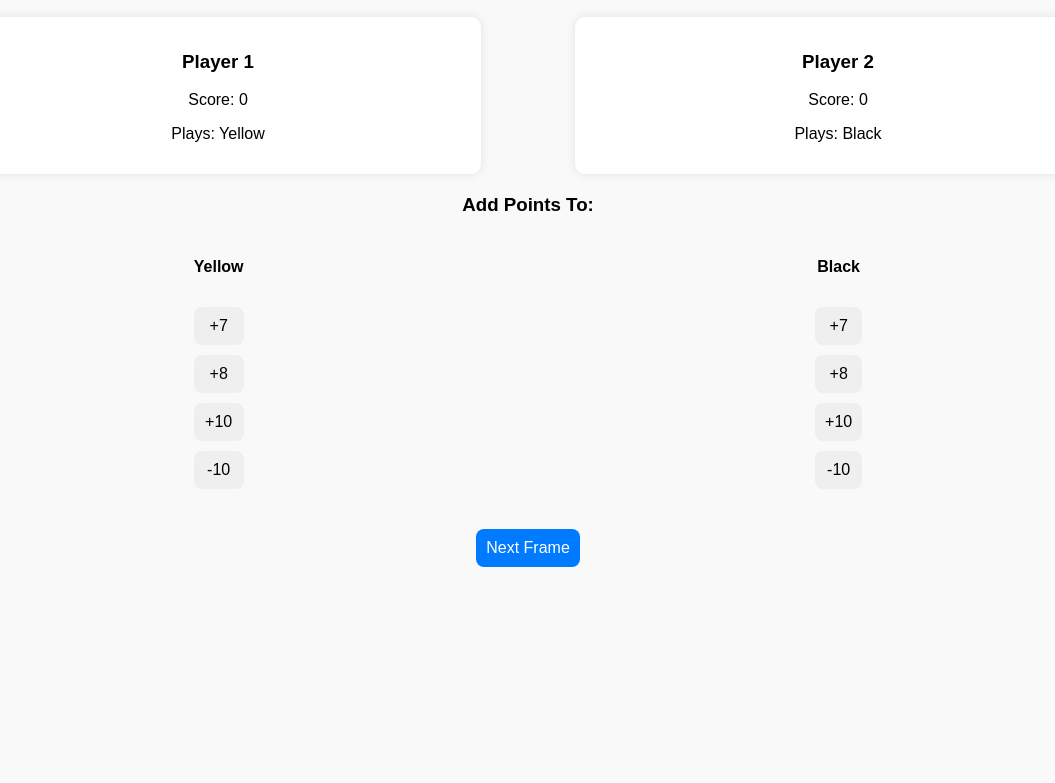
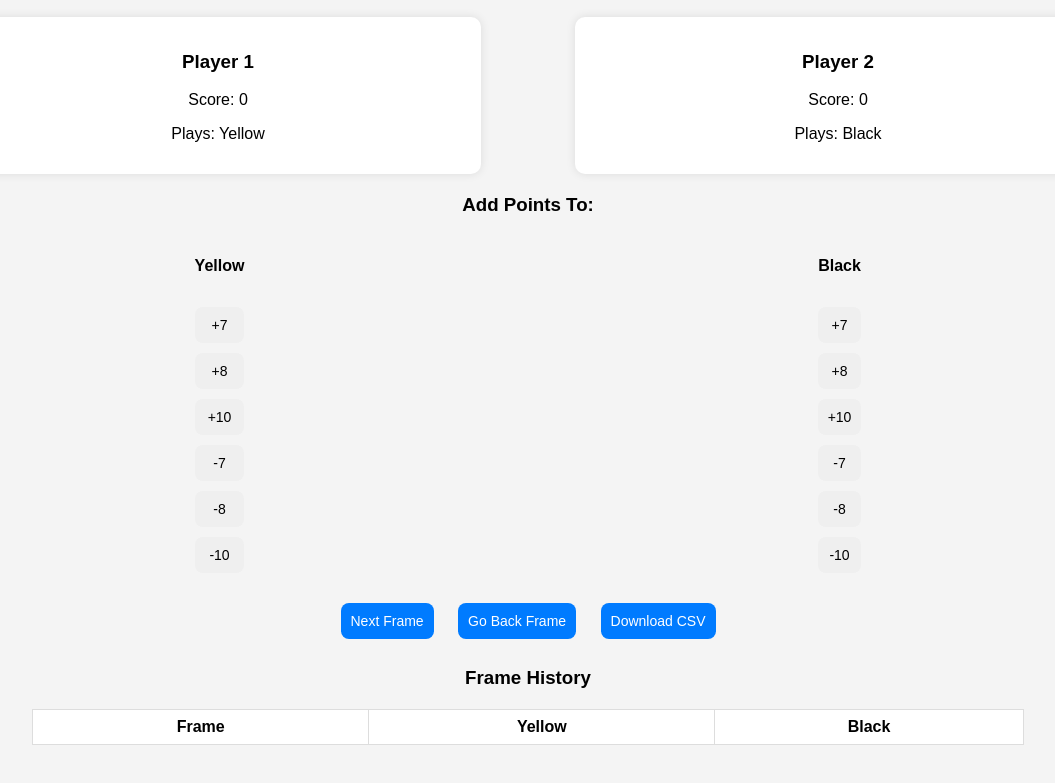
Before and after one commit to StevenPerry11/Shuffleboard-Scoreboard, a plain HTML site: page index.html in a window 1280 px wide. Shown: the part 131-914 px from the top of the page, without its empty margins (112-1167 px from the left). Before the commit the page ends 800 px from the top, so only its background shows below. Drawn offline with Linux system fonts and the light colour scheme.

Commit message:
Add files via upload

```diff
--- a/index.html
+++ b/index.html
@@ -2,10 +2,10 @@
 <!DOCTYPE html>
 <html lang="en">
 <head>
-    <meta charset="UTF-8">
-    <meta name="viewport" content="width=device-width, initial-scale=1.0">
+    <meta charset="UTF-8" />
+    <meta name="viewport" content="width=device-width, initial-scale=1.0"/>
     <title>ShuffleBoard ScoreMate</title>
-    <link rel="stylesheet" href="style.css">
+    <link rel="stylesheet" href="style.css" />
 </head>
 <body>
 <div class="container">
@@ -13,12 +13,12 @@
     <h2>Frame <span id="frame">1</span></h2>
 
     <div class="players">
-            <div class="player" id="player1">
+        <div class="player">
             <h3>Player 1</h3>
             <p>Score: <span id="score1">0</span></p>
             <p>Plays: <span id="disc1">Yellow</span></p>
         </div>
-            <div class="player" id="player2">
+        <div class="player">
             <h3>Player 2</h3>
             <p>Score: <span id="score2">0</span></p>
             <p>Plays: <span id="disc2">Black</span></p>
@@ -32,6 +32,8 @@
             <button onclick="addPoints('yellow', 7)">+7</button>
             <button onclick="addPoints('yellow', 8)">+8</button>
             <button onclick="addPoints('yellow', 10)">+10</button>
+            <button onclick="addPoints('yellow', -7)">-7</button>
+            <button onclick="addPoints('yellow', -8)">-8</button>
             <button onclick="addPoints('yellow', -10)">-10</button>
         </div>
         <div>
@@ -39,13 +41,26 @@
             <button onclick="addPoints('black', 7)">+7</button>
             <button onclick="addPoints('black', 8)">+8</button>
             <button onclick="addPoints('black', 10)">+10</button>
+            <button onclick="addPoints('black', -7)">-7</button>
+            <button onclick="addPoints('black', -8)">-8</button>
             <button onclick="addPoints('black', -10)">-10</button>
         </div>
     </div>
 
-        <button class="next" onclick="nextFrame()">Next Frame</button>
+    <div class="controls">
+        <button onclick="nextFrame()">Next Frame</button>
+        <button onclick="previousFrame()">Go Back Frame</button>
+        <button onclick="downloadCSV()">Download CSV</button>
     </div>
 
+    <h3>Frame History</h3>
+    <table id="historyTable">
+        <thead>
+            <tr><th>Frame</th><th>Yellow</th><th>Black</th></tr>
+        </thead>
+        <tbody id="historyBody"></tbody>
+    </table>
+</div>
 <script src="script.js"></script>
 </body>
 </html>
--- a/script.js
+++ b/script.js
@@ -1,11 +1,9 @@
 
 let frame = 1;
-let scores = {
-    player1: 0,
-    player2: 0
-};
+let scores = { player1: 0, player2: 0 };
 let yellowPlayer = "player1";
 let blackPlayer = "player2";
+let frameHistory = [];
 
 function updateUI() {
     document.getElementById("frame").innerText = frame;
@@ -13,18 +11,22 @@ function updateUI() {
     document.getElementById("score2").innerText = scores.player2;
     document.getElementById("disc1").innerText = yellowPlayer === "player1" ? "Yellow" : "Black";
     document.getElementById("disc2").innerText = yellowPlayer === "player2" ? "Yellow" : "Black";
+    renderHistory();
 }
 
 function addPoints(discColor, points) {
-    let targetPlayer = (discColor === "yellow") ? yellowPlayer : blackPlayer;
-    scores[targetPlayer] += points;
+    let player = (discColor === "yellow") ? yellowPlayer : blackPlayer;
+    scores[player] += points;
+    if (!frameHistory[frame - 1]) {
+        frameHistory[frame - 1] = { frame, yellow: 0, black: 0 };
+    }
+    frameHistory[frame - 1][discColor] += points;
     updateUI();
 }
 
 function nextFrame() {
     frame++;
     if (frame === 9) {
-        // Swap disc assignments
         let temp = yellowPlayer;
         yellowPlayer = blackPlayer;
         blackPlayer = temp;
@@ -32,4 +34,45 @@ function nextFrame() {
     updateUI();
 }
 
+function previousFrame() {
+    if (frame > 1) {
+        let last = frameHistory[frame - 1];
+        if (last) {
+            scores[yellowPlayer] -= last.yellow || 0;
+            scores[blackPlayer] -= last.black || 0;
+            frameHistory.pop();
+        }
+        if (frame === 9) {
+            let temp = yellowPlayer;
+            yellowPlayer = blackPlayer;
+            blackPlayer = temp;
+        }
+        frame--;
+        updateUI();
+    }
+}
+
+function renderHistory() {
+    let tbody = document.getElementById("historyBody");
+    tbody.innerHTML = "";
+    frameHistory.forEach(f => {
+        let row = `<tr><td>${f.frame}</td><td>${f.yellow || 0}</td><td>${f.black || 0}</td></tr>`;
+        tbody.innerHTML += row;
+    });
+}
+
+function downloadCSV() {
+    let csv = "Frame,Yellow,Black\n";
+    frameHistory.forEach(f => {
+        csv += `${f.frame},${f.yellow || 0},${f.black || 0}\n`;
+    });
+    let blob = new Blob([csv], { type: "text/csv" });
+    let url = URL.createObjectURL(blob);
+    let a = document.createElement("a");
+    a.href = url;
+    a.download = "shuffleboard_scores.csv";
+    a.click();
+    URL.revokeObjectURL(url);
+}
+
 updateUI();
--- a/style.css
+++ b/style.css
@@ -1,10 +1,10 @@
 
 body {
     font-family: Arial, sans-serif;
-    background: #f9f9f9;
-    text-align: center;
+    background: #f4f4f4;
     margin: 0;
     padding: 0;
+    text-align: center;
 }
 
 .container {
@@ -14,7 +14,7 @@ body {
 .players {
     display: flex;
     justify-content: space-around;
-    margin: 20px 0;
+    margin-bottom: 20px;
 }
 
 .player {
@@ -28,6 +28,7 @@ body {
 .score-buttons {
     display: flex;
     justify-content: space-around;
+    flex-wrap: wrap;
     margin: 20px 0;
 }
 
@@ -39,7 +40,7 @@ body {
 
 button {
     padding: 10px;
-    font-size: 16px;
+    font-size: 14px;
     border: none;
     border-radius: 8px;
     cursor: pointer;
@@ -49,8 +50,20 @@ button:hover {
     opacity: 0.9;
 }
 
-.next {
+.controls button {
+    margin: 10px;
     background-color: #007bff;
     color: white;
-    margin-top: 20px;
 }
+
+table {
+    width: 80%;
+    margin: 20px auto;
+    border-collapse: collapse;
+    background: white;
+}
+
+th, td {
+    border: 1px solid #ddd;
+    padding: 8px;
+}
```
Lines whose indentation alone changed are shown as unchanged.
